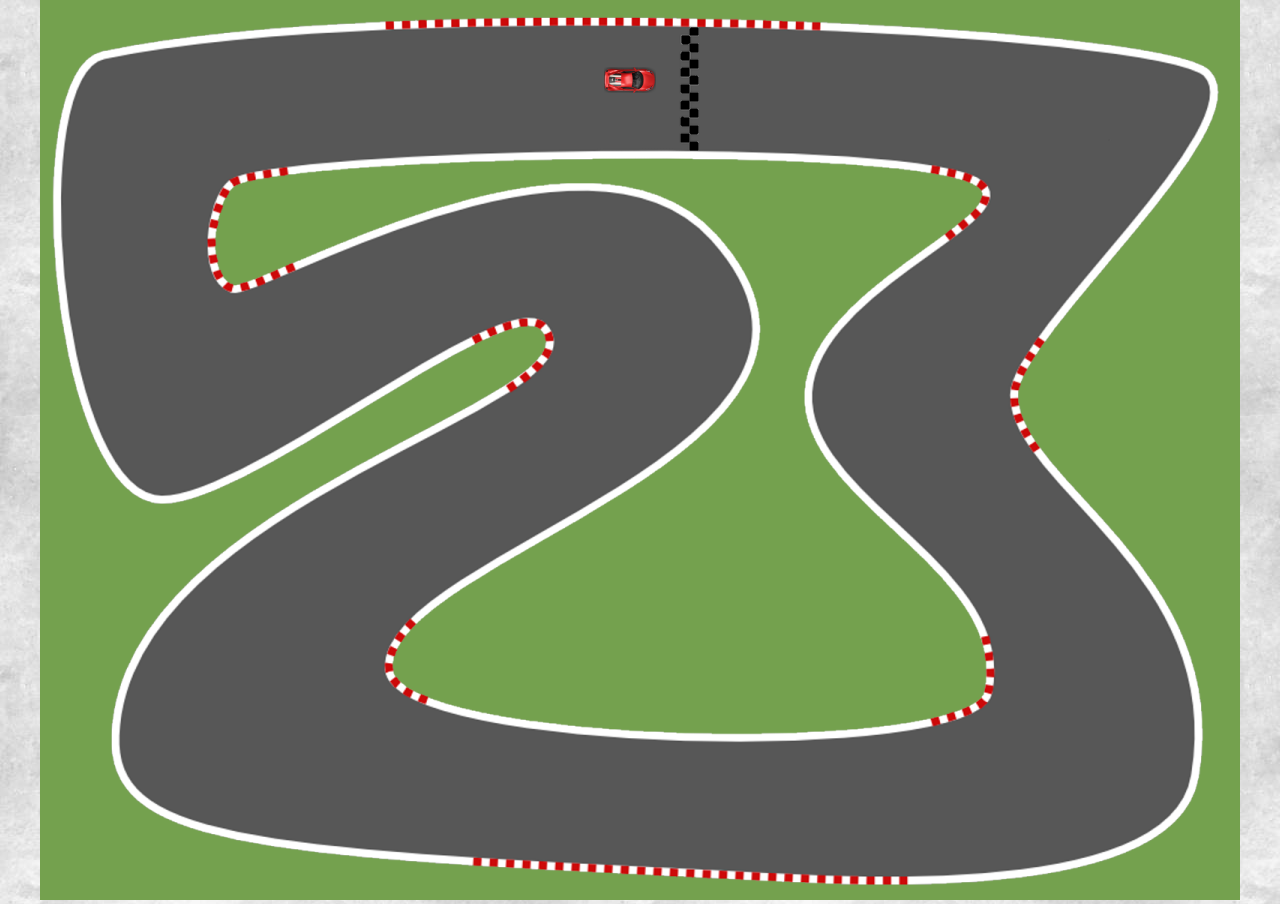
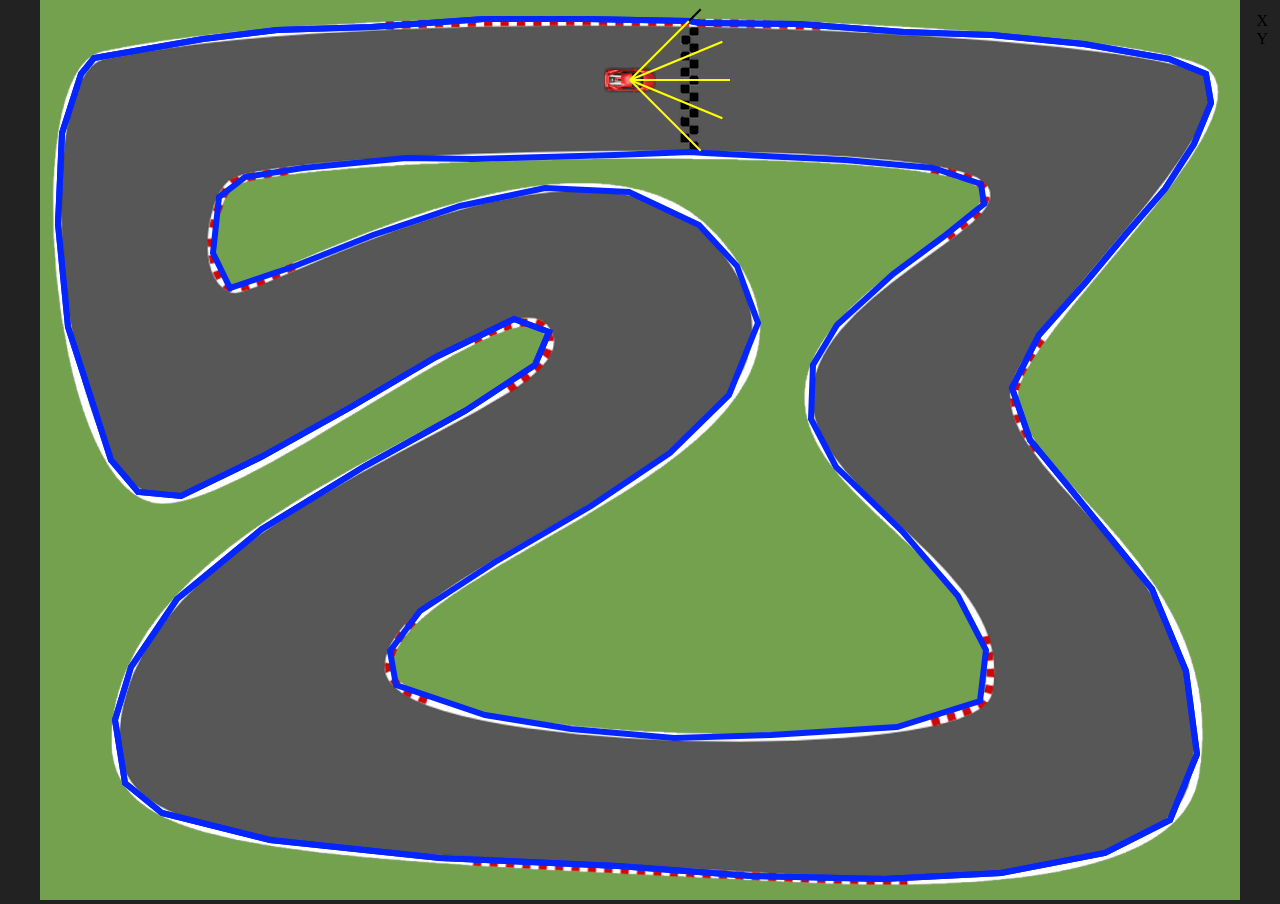
Before and after one commit to esthoril/self-driving-car, a plain HTML site: page index.html in a window 1280 px wide. Drawn offline with Linux system fonts and the light colour scheme.

Commit message:
add raycasting

```diff
--- a/car.js
+++ b/car.js
@@ -1,9 +1,9 @@
 class Sprite {
   constructor(w, h, ratio, img){
-    this.w=w;
-    this.h=h;
-    this.ratio=ratio;
-    this.img=document.getElementById(img);
+    this.w = w;
+    this.h = h;
+    this.ratio = ratio;
+    this.img = document.getElementById(img);
   }
 
   draw(ctx){
@@ -19,23 +19,26 @@ class Sprite {
 
 class Car {
   constructor(x,y,width,height){
-    this.x=x; // Center x of the car
-    this.y=y; // Center y of the car
-    this.width=width;
-    this.height=height;
-    this.sprite=new Sprite(80, 156, 3, "car");
+    this.x = x; // Center x of the car
+    this.y = y; // Center y of the car
+    this.width = width;
+    this.height = height;
+    this.sprite = new Sprite(80, 156, 3, "car");
 
-    this.speed=0;
-    this.acceleration=0.2;
-    this.maxSpeed=7;//3
-    this.friction=0.05;
-    this.angle=-Math.PI/2;//0;
+    this.speed = 0;
+    this.acceleration = 0.2;
+    this.maxSpeed = 7;//3
+    this.friction = 0.05;
+    this.angle = -Math.PI/2;//0;
 
-    this.controls=new Controls();
+    this.sensor = new Sensor(this);
+
+    this.controls = new Controls();
   }
 
-  update(){
+  update(roadBorders){
     this.#move();
+    this.sensor.update(roadBorders);
 
   }
 
@@ -72,6 +75,8 @@ class Car {
     //this.#drawRect(ctx);
 
     ctx.restore();
+
+    this.sensor.draw(ctx);
   }
 
   #drawRect(ctx){
--- a/index.html
+++ b/index.html
@@ -5,10 +5,14 @@
   <link rel="stylesheet" href="styles.css">
 </head>
 <body>
+  <div id="debug">X<br/>Y</div>
   <img id="car" src="img/car.png" style="display:none;"/>
-  <canvas id="myCanvas"></canvas>
+  <canvas id="myCanvas" onclick=append()></canvas>
   <script src="controls.js"></script>
+  <script src="util.js"></script>
+  <script src="sensor.js"></script>
   <script src="car.js"></script>
+  <script src="track.js"></script>
   <script src="main.js"></script>
 </body>
 </html>
--- a/main.js
+++ b/main.js
@@ -1,5 +1,7 @@
 const canvas = document.getElementById("myCanvas");
 canvas.width=window.innerWidth;//200;
+
+let x=0, y=0;
 
 canvas.width=1200;
 canvas.height=900;
@@ -7,6 +9,7 @@ var background = new Image();
 background.src = "img/track3.png";
 
 const ctx = canvas.getContext("2d");
+const track = new Track();
 const car = new Car(590,80,30,50);
 
 // Make sure the image is loaded first otherwise nothing will draw.
@@ -20,7 +23,22 @@ window.requestAnimationFrame(animate);
 function animate(){
   //canvas.height = window.innerHeight; // Hack to clear the canvas
   ctx.drawImage(background,0,0);
-  car.update();
+  track.draw(ctx);
+  car.update(track.roadBorders);
   car.draw(ctx);
   window.requestAnimationFrame(animate);
 }
+
+function append() {
+  var xPos = document.getElementById("myCanvas").offsetLeft;
+  console.log(xPos);
+  debug.innerHTML += `  [${x}, ${y}],<br/>`;
+}
+
+function tellPos(p){
+  x = p.pageX;
+  y = p.pageY;
+  //debug.innerHTML = `X: ${x}<br/>Y: ${y}`;
+}
+var debug = document.getElementById('debug');
+addEventListener('mousemove', tellPos, false);
--- /dev/null
+++ b/sensor.js
@@ -0,0 +1,82 @@
+class Ray {
+  // To do
+}
+
+class Sensor {
+  constructor(car){
+    this.car = car;
+    this.rayCount = 5;
+    this.rayLength = 100;
+    this.raySpread = Math.PI/2;
+
+    this.rays = [];
+    this.readings = []; // Sensor reading
+  }
+
+  update(roadBorders){
+    this.#castRays();
+    this.readings = [];
+    for(let i=0; i<this.rays.length; i++) {
+      const val = this.#getReading(this.rays[i], roadBorders);
+      this.readings.push(val);
+    }
+  }
+
+  // Find all intersections and keep closest to the car
+  #getReading(ray, roadBorders){
+    let touches = [];
+
+    for(let i=0; i<roadBorders.length; i++) {
+      const touch = getIntersection(
+        ray[0], ray[1], // line 1
+        roadBorders[i][0], roadBorders[i][1]); // line  2
+      if(touch)
+        touches.push(touch)
+    }
+
+    // No intersection for this ray
+    if(touches.length==0)
+      return null;
+
+    // Find closes touch
+    const offsets = touches.map(e=>e.offset);
+    const minOffset = Math.min(...offsets);
+    return touches.find(e=>e.offset==minOffset);
+  }
+
+  #castRays(){
+    this.rays = [];
+    for(let i=0; i<this.rayCount; i++) {
+      const rayAngle = lerp(this.raySpread/2, -this.raySpread/2, this.rayCount==1?0.5:i/(this.rayCount-1)) + car.angle;
+      const start = {
+        x:this.car.x,
+        y:this.car.y};
+      const end = {
+        x:this.car.x - Math.sin(rayAngle)*this.rayLength,
+        y:this.car.y - Math.cos(rayAngle)*this.rayLength};
+      this.rays.push([start, end]);
+    }
+  }
+
+  draw(ctx){
+    for(let i=0; i<this.rayCount; i++) {
+      let end = this.rays[i][1];
+      if(this.readings[i])
+        end = this.readings[i];
+
+      ctx.beginPath();
+      ctx.lineWidth=2;
+      ctx.strokeStyle="yellow";
+      ctx.moveTo(this.rays[i][0].x, this.rays[i][0].y);
+      ctx.lineTo(end.x, end.y);
+      ctx.stroke();
+
+      ctx.beginPath();
+      ctx.lineWidth=2;
+      ctx.strokeStyle="black";
+      ctx.moveTo(end.x, end.y);
+      ctx.lineTo(this.rays[i][1].x, this.rays[i][1].y);
+      ctx.stroke();
+    }
+  }
+}
--- a/styles.css
+++ b/styles.css
@@ -3,9 +3,12 @@ body {
   background: #222;
   overflow: hidden;
   text-align: center;
-  background: url(img/concrete2.jpg);
 }
 
 #myCanvas {
   /*background: #F8F8FB;*/
+  width: 1200px;
+  background: url(img/concrete2.jpg) center center cover;
 }
+
+#debug { position: absolute; top: 12px; right: 12px; }
--- /dev/null
+++ b/track.js
@@ -0,0 +1,74 @@
+const outerTrack = [
+ [989, 23], [1088, 24], [1193, 32], [1281, 35], [1373, 44], [1458, 59],
+ [1495, 74], [1500, 103], [1483, 144], [1454, 189], [1415, 234], [1375, 282],
+ [1328, 335], [1301, 388], [1319, 440], [1357, 486], [1441, 589], [1475, 671],
+ [1486, 754], [1459, 820], [1394, 853], [1290, 873], [1172, 879], [1041, 876],
+ [907, 866], [729, 858], [559, 840], [451, 813], [414, 783], [404, 720], [420, 667],
+ [466, 599], [551, 529], [654, 466], [754, 411], [824, 365], [838, 332], [803, 319],
+ [725, 357], [640, 407], [550, 457], [470, 496], [427, 492], [400, 460], [357, 327],
+ [347, 224], [351, 133], [370, 74], [383, 58], [492, 39], [566, 30], [660, 27],
+ [773, 19], [875, 19], [979, 21], [989, 23]
+]
+const innerTrack = [
+  [994, 153], [1072, 157], [1134, 160], [1222, 168], [1270, 184], [1273, 204],
+  [1232, 237], [1182, 274], [1126, 325], [1102, 365], [1100, 419], [1125, 467],
+  [1191, 531], [1247, 596], [1275, 650], [1269, 701], [1186, 727], [1060, 735],
+  [963, 738], [860, 729], [774, 715], [685, 685], [679, 651], [709, 611],
+  [784, 562], [880, 506], [959, 453], [1018, 395], [1047, 323], [1026, 266],
+  [988, 225], [918, 192], [834, 188], [749, 206], [662, 235], [584, 266], [519, 288],
+  [502, 253], [508, 197], [534, 177], [592, 168], [695, 158], [762, 159], [904, 155],
+  [979, 152], [994, 153]
+]
+
+const offset = 329
+
+class Track {
+  constructor(){
+    this.roadBorders = this.#setBorders();
+  }
+
+  #setBorders(){
+    let border = [];
+    for(let i=0; i<outerTrack.length-1; i++) {
+      const x1 = outerTrack[i][0] - offset;
+      const x2 = outerTrack[i+1][0] - offset;
+      const y1 = outerTrack[i][1];
+      const y2 = outerTrack[i+1][1];
+
+      const start = {x: x1, y: y1};
+      const end = {x: x2, y: y2};
+      border.push([start, end]);
+    }
+    for(let i=0; i<innerTrack.length-1; i++) {
+      const x1 = innerTrack[i][0] - offset;
+      const x2 = innerTrack[i+1][0] - offset;
+      const y1 = innerTrack[i][1];
+      const y2 = innerTrack[i+1][1];
+
+      const start = {x: x1, y: y1};
+      const end = {x: x2, y: y2};
+      border.push([start, end]);
+    }
+    return border;
+  }
+
+  draw(ctx) {
+    ctx.beginPath();
+    ctx.lineWidth=6;
+    ctx.strokeStyle="#0525FF";
+
+    // Outer track
+    ctx.moveTo(outerTrack[0][0]-offset, outerTrack[0][1]);
+    for(let i=1; i<outerTrack.length; i++) {
+      ctx.lineTo(outerTrack[i][0]-offset, outerTrack[i][1])
+    }
+    ctx.stroke();
+
+    // Inner track
+    ctx.moveTo(innerTrack[0][0]-offset, innerTrack[0][1]);
+    for(let i=1; i<innerTrack.length; i++) {
+      ctx.lineTo(innerTrack[i][0]-offset, innerTrack[i][1])
+    }
+    ctx.stroke();
+  }
+}
--- /dev/null
+++ b/util.js
@@ -0,0 +1,22 @@
+function lerp(A, B, t){
+  return A+(B-A)*t;
+}
+
+function getIntersection(A,B,C,D){
+  const tTop=(D.x-C.x)*(A.y-C.y)-(D.y-C.y)*(A.x-C.x);
+  const uTop=(C.y-A.y)*(A.x-B.x)-(C.x-A.x)*(A.y-B.y);
+  const bottom=(D.y-C.y)*(B.x-A.x)-(D.x-C.x)*(B.y-A.y);
+
+  if(bottom!=0){
+    const t=tTop/bottom;
+    const u=uTop/bottom;
+    if(t>=0 && t<=1 && u>=0 && u<=1){
+      return {
+        x:lerp(A.x,B.x,t),
+        y:lerp(A.y,B.y,t),
+        offset:t
+      }
+    }
+  }
+  return null;
+}
```
Also changed, not shown: track.txt (added), 1 other file.
